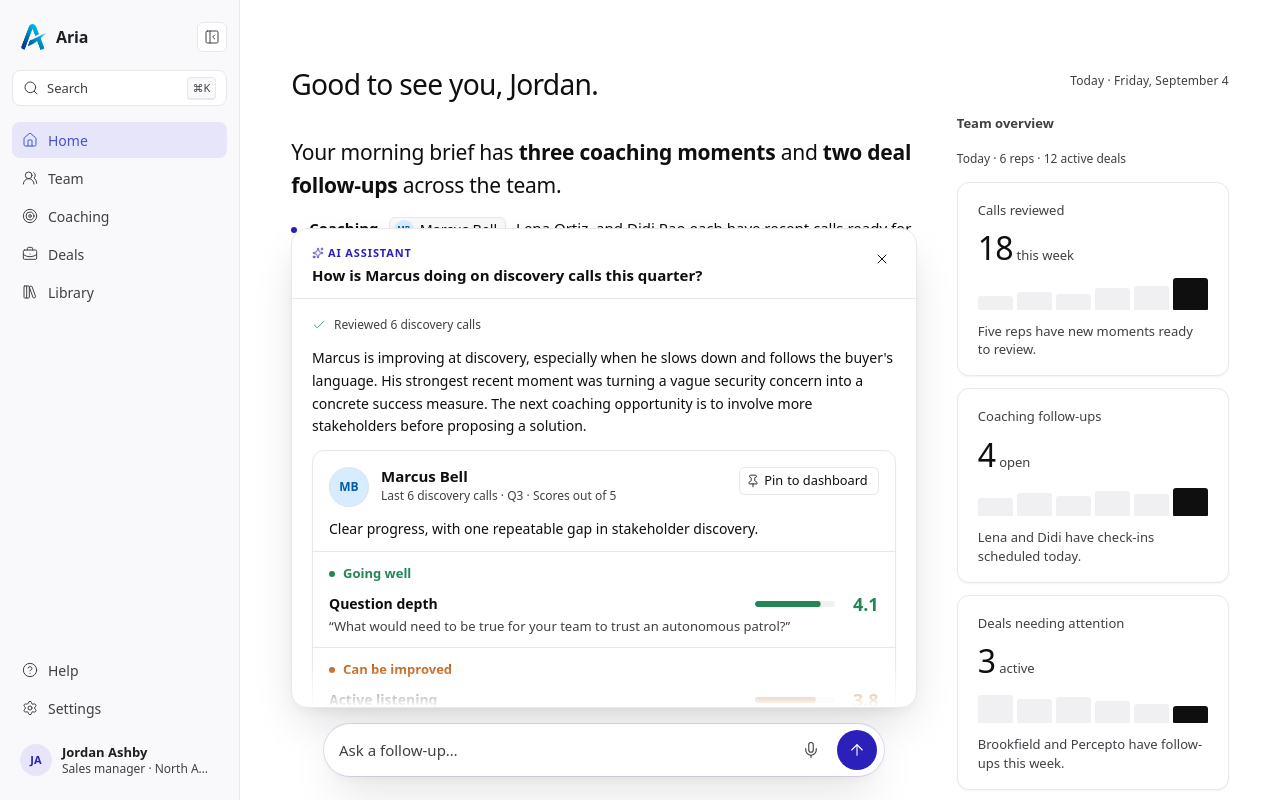
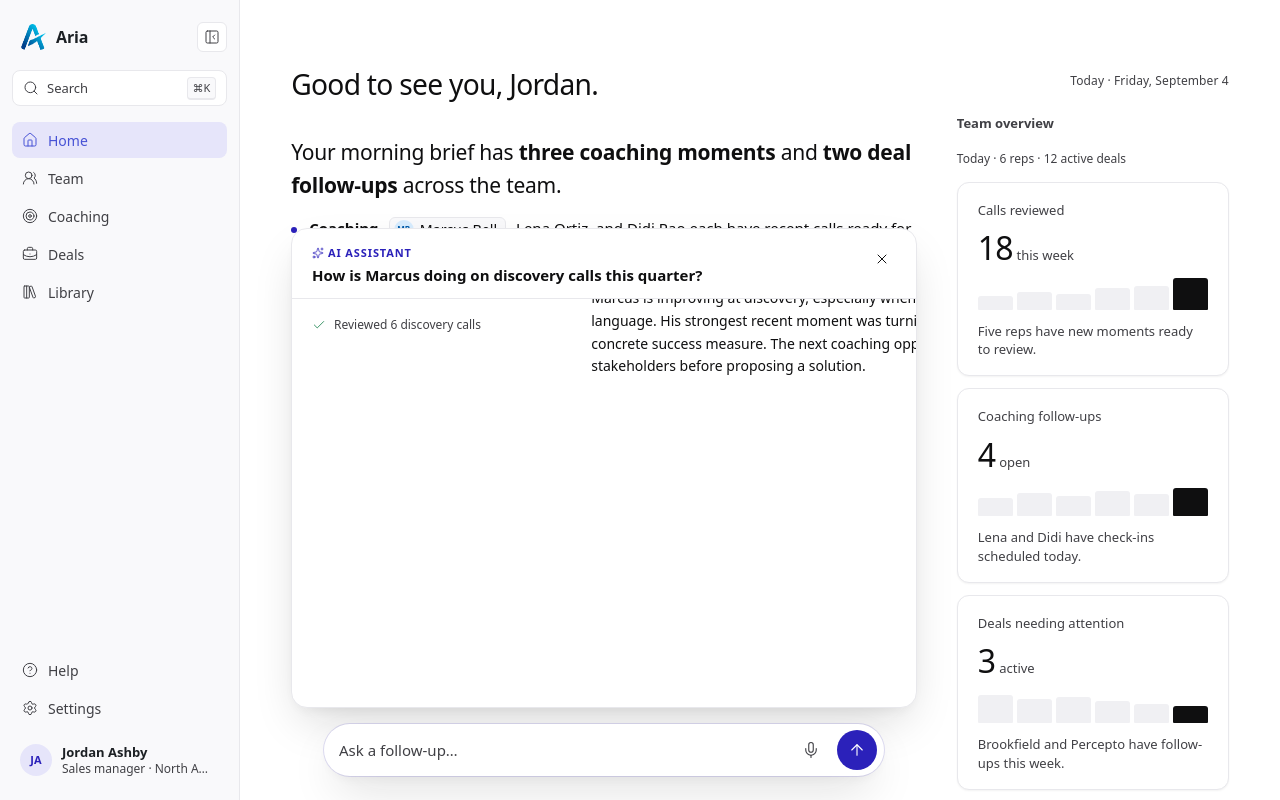
Before and after one commit to sozokin/aria-design, a React (Vite) app: page / in a window 1280 px wide. Both pictures are taken after a click on the button 486 px from the left and 386 px from the top of the page. Shown: the top 800 px of the page. Built offline with nearby package versions, Linux system fonts and the light colour scheme; a web font is replaced by a local one.

Commit message:
feat(motion): reveal text and card in place of their skeletons

```diff
--- a/src/widgets/AssistantExperience/AnswerTurn.tsx
+++ b/src/widgets/AssistantExperience/AnswerTurn.tsx
@@ -2,12 +2,13 @@ import { type FC as ReactFC } from 'react';
 
 import AnswerSkeleton from './AnswerSkeleton';
 import CoachingCard from './CoachingCard';
+import Reveal from './Reveal';
 import StatusLine from './StatusLine';
 import StreamedText from './StreamedText';
 
 import { IAnswerTurn } from './AssistantExperience.types';
 
-/** One question and its answer: status, text and card, each shown in place of a skeleton. */
+/** One question and its answer: status, text and card, each revealing in place of a skeleton. */
 const AnswerTurn: ReactFC<IAnswerTurn> = ({
   turn,
   isFollowUp,
@@ -28,25 +29,25 @@ const AnswerTurn: ReactFC<IAnswerTurn> = ({
 
       <StatusLine turn={turn} />
 
-      {turn.text !== '' ? (
+      <Reveal
+        ready={turn.text !== ''}
+        skeleton={<AnswerSkeleton.Text />}
         // Hold the skeleton's height while chunks arrive, so the block does not shrink and regrow.
-        <div className={isStreaming ? 'min-h-[4.125rem]' : ''}>
+        className={isStreaming ? 'min-h-[4.125rem]' : ''}
+      >
         <StreamedText deltas={turn.deltas} streaming={isStreaming} />
-        </div>
-      ) : (
-        <AnswerSkeleton.Text />
-      )}
+      </Reveal>
 
-      {turn.card ? (
+      <Reveal ready={turn.card !== null} skeleton={<AnswerSkeleton.Card />}>
+        {turn.card && (
           <CoachingCard
             card={turn.card}
             isPinned={isPinned}
             onTogglePin={onTogglePin}
             onAskNextStep={onAskNextStep}
           />
-      ) : (
-        <AnswerSkeleton.Card />
         )}
+      </Reveal>
     </div>
   );
 };
--- /dev/null
+++ b/src/widgets/AssistantExperience/Reveal.tsx
@@ -0,0 +1,41 @@
+import { type FC as ReactFC } from 'react';
+import { AnimatePresence, motion } from 'motion/react';
+
+import { EASE_OUT } from '@/lib/motion';
+
+import { IReveal } from './AssistantExperience.types';
+
+const LAYOUT_GLIDE = { duration: 0.45, ease: EASE_OUT };
+
+/**
+ * Shows a skeleton until `ready`, then the real content in its place: the skeleton fades out as
+ * the content fades in. Both keep their layout position, so whatever sits below glides when the
+ * content above it grows instead of stepping down a line at a time.
+ */
+const Reveal: ReactFC<IReveal> = ({ ready, skeleton, className, children }) => (
+  <AnimatePresence initial={false} mode="popLayout">
+    {ready ? (
+      <motion.div
+        key="content"
+        layout="position"
+        className={className}
+        initial={{ opacity: 0 }}
+        animate={{ opacity: 1 }}
+        transition={{ opacity: { duration: 0.3 }, layout: LAYOUT_GLIDE }}
+      >
+        {children}
+      </motion.div>
+    ) : (
+      <motion.div
+        key="skeleton"
+        layout="position"
+        exit={{ opacity: 0 }}
+        transition={{ opacity: { duration: 0.18 }, layout: LAYOUT_GLIDE }}
+      >
+        {skeleton}
+      </motion.div>
+    )}
+  </AnimatePresence>
+);
+
+export default Reveal;
--- a/src/widgets/AssistantExperience/StreamedText.tsx
+++ b/src/widgets/AssistantExperience/StreamedText.tsx
@@ -1,12 +1,25 @@
 import { type FC as ReactFC } from 'react';
+import { motion } from 'motion/react';
+
+import { EASE_OUT } from '@/lib/motion';
 
 import { IStreamedText } from './AssistantExperience.types';
 
-/** The answer text as it arrives, one span per chunk. A caret marks that more is coming. */
+/**
+ * The answer text as it arrives. Each chunk is laid out first, so the paragraph takes its space at
+ * once, and then fades in from transparent. A caret marks that more is coming.
+ */
 const StreamedText: ReactFC<IStreamedText> = ({ deltas, streaming }) => (
   <p className="text-sm leading-relaxed">
     {deltas.map((delta, index) => (
-      <span key={index}>{delta}</span>
+      <motion.span
+        key={index}
+        initial={{ opacity: 0 }}
+        animate={{ opacity: 1 }}
+        transition={{ duration: 0.6, ease: EASE_OUT }}
+      >
+        {delta}
+      </motion.span>
     ))}
     {streaming && (
       <span
```
Also changed, not shown: src/widgets/AssistantExperience/AssistantExperience.types.ts (+9 -0 lines). Lines whose indentation alone changed are shown as unchanged.
